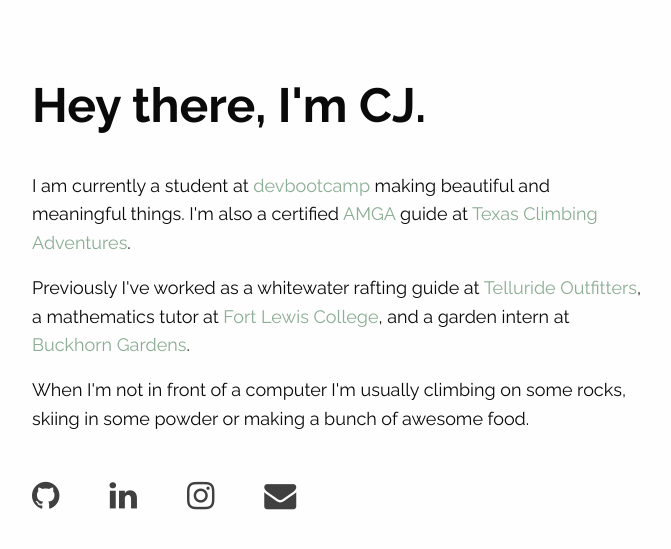
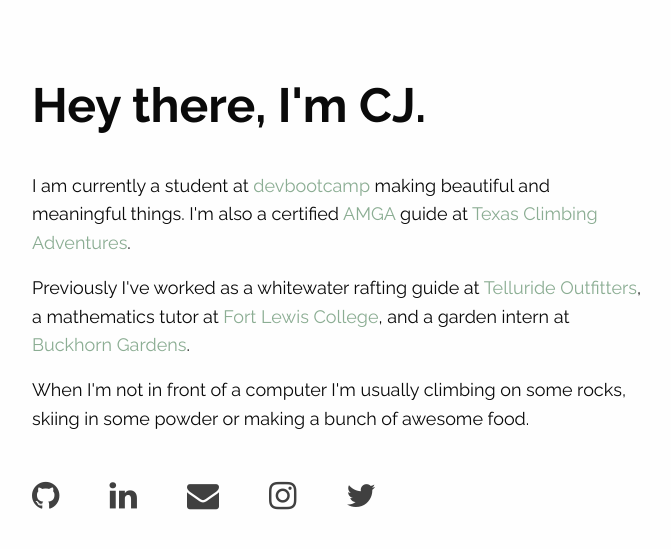
Before and after one commit to cjessett/jekyll, a Jekyll site: the page built from index.html, in a window 1280 px wide. Shown: the top 549 px of the page, without its empty margins (303-974 px from the left). Built offline with Jekyll 4.4.1, drawn with Linux system fonts in a browser that asks for light colours; nearby versions of some CDN libraries.

Commit message:
add link to twitter

```diff
--- a/_config.yml
+++ b/_config.yml
@@ -8,6 +8,7 @@
 instagram : cjessett
 linkedin : cjessett
 github : cjessett
+twitter : kep20f
 
 author : CJ Jessett
 
--- a/index.html
+++ b/index.html
@@ -18,8 +18,9 @@
   </p>
   <ul class="social">
     <li><a href="https://github.com/{{ site.github }}" target="_blank"><i class="fa fa-github"></i></a></li>
-    <li><a href="https://www.linkedin.com/in/{{ site.linkedin }}" target="_blank"><i class="fa fa-linkedin"></i></a></li>
+    <li><a href="https://linkedin.com/in/{{ site.linkedin }}" target="_blank"><i class="fa fa-linkedin"></i></a></li>
+    <li><a href="mailto:{{ site.email }}"><i class="fa fa-envelope"></i></a></li>
     <li><a href="https://instagram.com/{{ site.instagram }}" target="_blank"><i class="fa fa-instagram"></i></a></li>
-    <li><a href="mailto:{{ site.email }}"><i class="fa fa-envelope"></i></a></li>
+    <li><a href="https://twitter.com/{{ site.twitter }}"><i class="fa fa-twitter"></i></a></li>
   </ul>
 </main>
```
